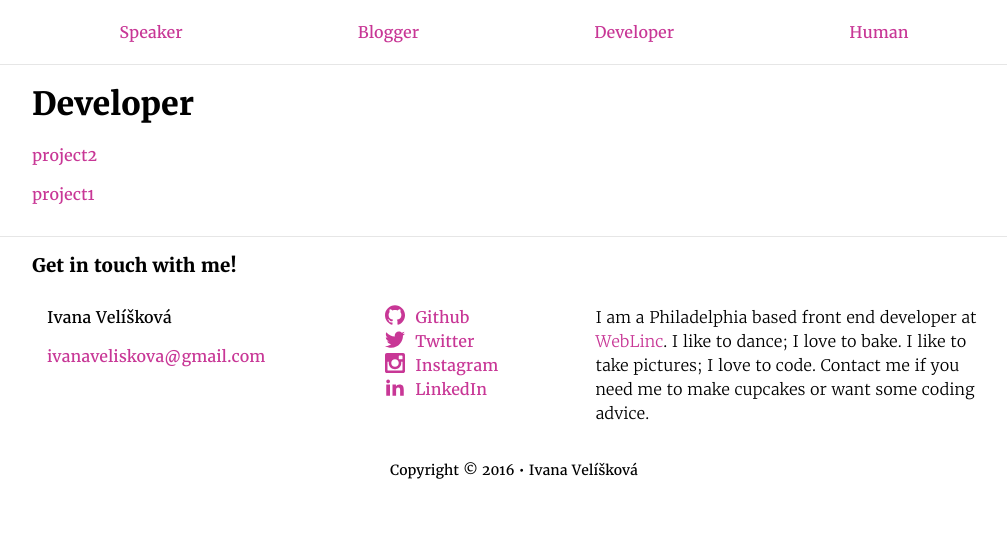
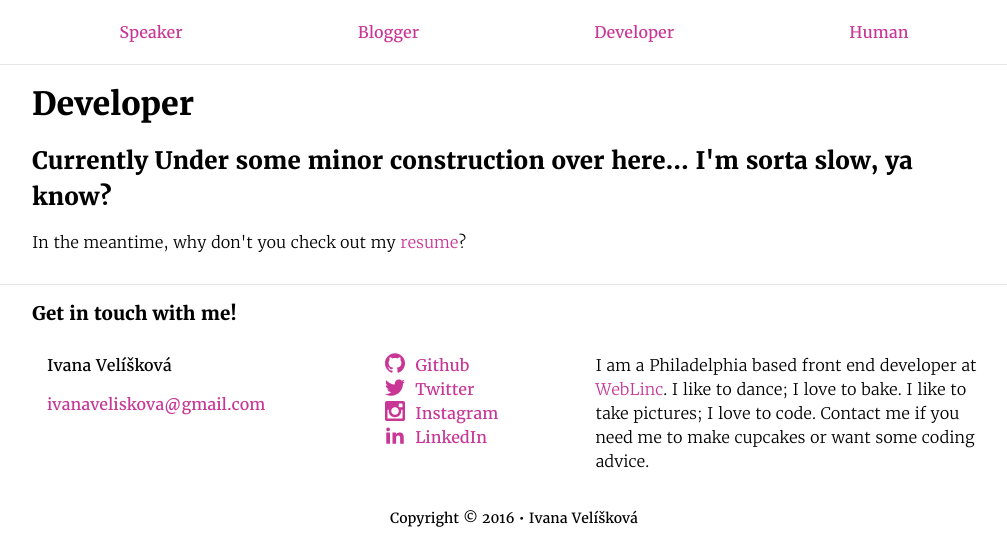
Before and after one commit to ivanaveliskova/jekyll-template, a Jekyll site: the page built from developer.html, in a window 1280 px wide. Shown: the part 540-1084 px from the top of the page, without its empty margins (126-1133 px from the left). Built offline with Jekyll 4.4.1, drawn with Linux system fonts in a browser that asks for light colours; before the commit the page ends 1036 px from its top, so only the background shows below that.

```diff
--- a/developer.html
+++ b/developer.html
@@ -6,9 +6,12 @@ order: 3
 header_image: https://images.unsplash.com/photo-1460134846237-51c777df6111?ixlib=rb-0.3.5&q=80&fm=jpg&crop=entropy&s=c60afdf07aa118d745e64c7391269cbe
 header_bgcolor: rgb(204, 165, 142)
 ---
-{% assign projects = site.portfolio | sort:"order" %}
+<!-- {% assign projects = site.portfolio | sort:"order" %}
 <ul class="project-list">
     {% for project in projects %}
         <li class="project-list__item"><a href="{{ project.url | prepend: site.baseurl }}" class="project-list__item-link">{{ project.title }}</a></li>
     {% endfor %}
-</ul>
+</ul> -->
+
+<h2>Currently Under some minor construction over here... I'm sorta slow, ya know?</h2>
+<p>In the meantime, why don't you check out my <a href="/resume">resume</a>?</p>
```
Also changed, not shown: resume.html (+9 -9 lines).
